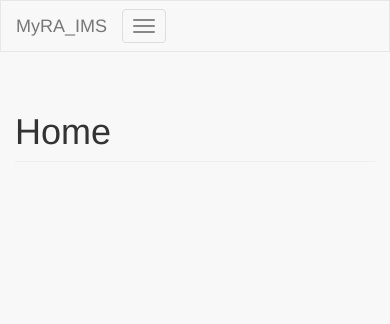
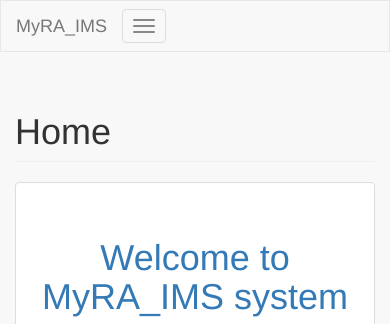
Before and after one commit to ainrz/myra_ims, a PHP site: page / in a window 390 px wide; the page is wider, and only the part inside the window is pictured. Shown: the top 324 px of that part. Run offline with PHP 8.4, Linux system fonts and the light colour scheme; the visitor is signed in with stand-in values (Sample User, id 1).

Commit message:
modified homepage

```diff
--- a/index.php
+++ b/index.php
@@ -11,29 +11,32 @@
         </div>
     </div>
 
-    <!-- <div class="row">
-        <div class="col-md-4">
+    <div class="row">
+
+
+        <div class="col-md-12">
             <div class="panel panel-default">
-                <div class="panel-heading">
-                    heading
+                <div class="panel-body">
+                    <h1 class="text-primary page-header text-center">Welcome to MyRA_IMS system</h1>
+                    <div class="text-center">
+                        <img src="http://ilmu.unisel.edu.my/equip-unisel/custom/imgs/button/unisel.png" class="rounded">
+
+                    </div>
+
                 </div>
-                <div class="panel-body">
-                    test
+
+                <div class="panel-footer">
+                    <p>
+                        <div class="text-center">
+                            <a href="guideline.php" class="btn btn-primary">see guidline</a>
+                        </div>
+
+                </p>
                 </div>
+
             </div>
         </div>
-
-        <div class="col-md-8">
-            <div class="panel panel-default">
-                <div class="panel-heading">
-                    heading
-                </div>
-                <div class="panel-body">
-                    test hjgjygfjy
-                </div>
-            </div>
-        </div>
-    </div> -->
+    </div>
 </div>
 
 
```
Also changed, not shown: includes/header.php (line endings or trailing spaces).
